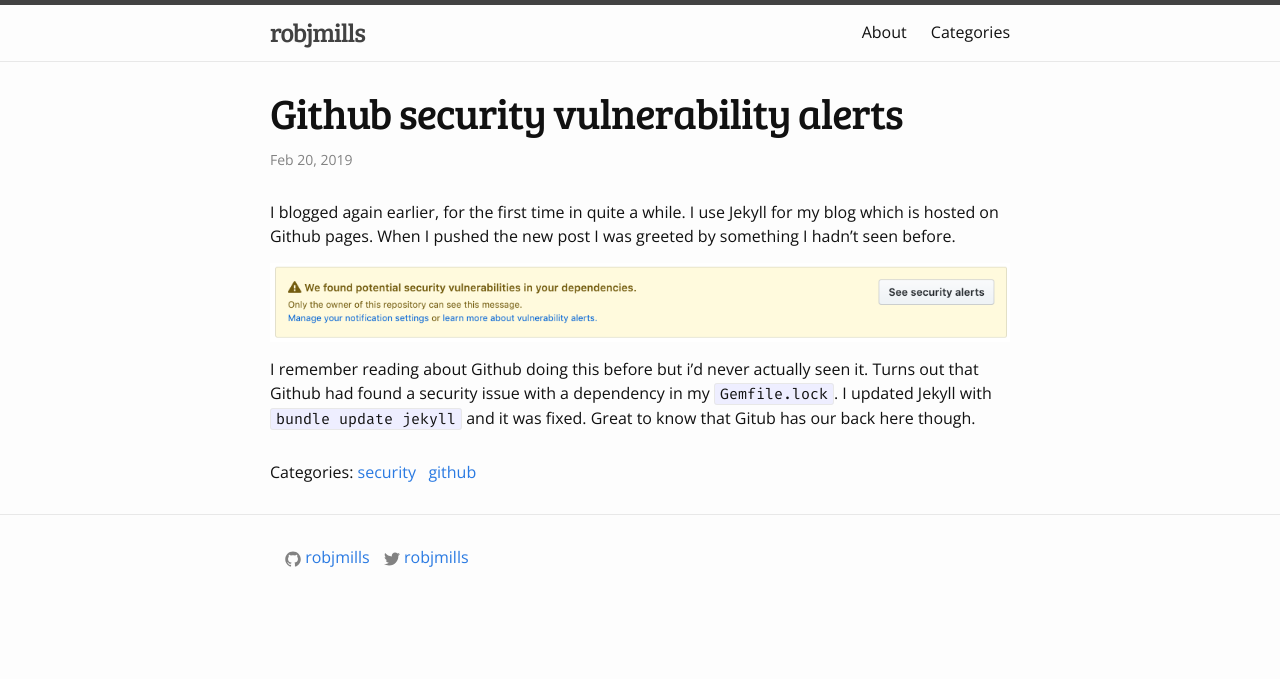
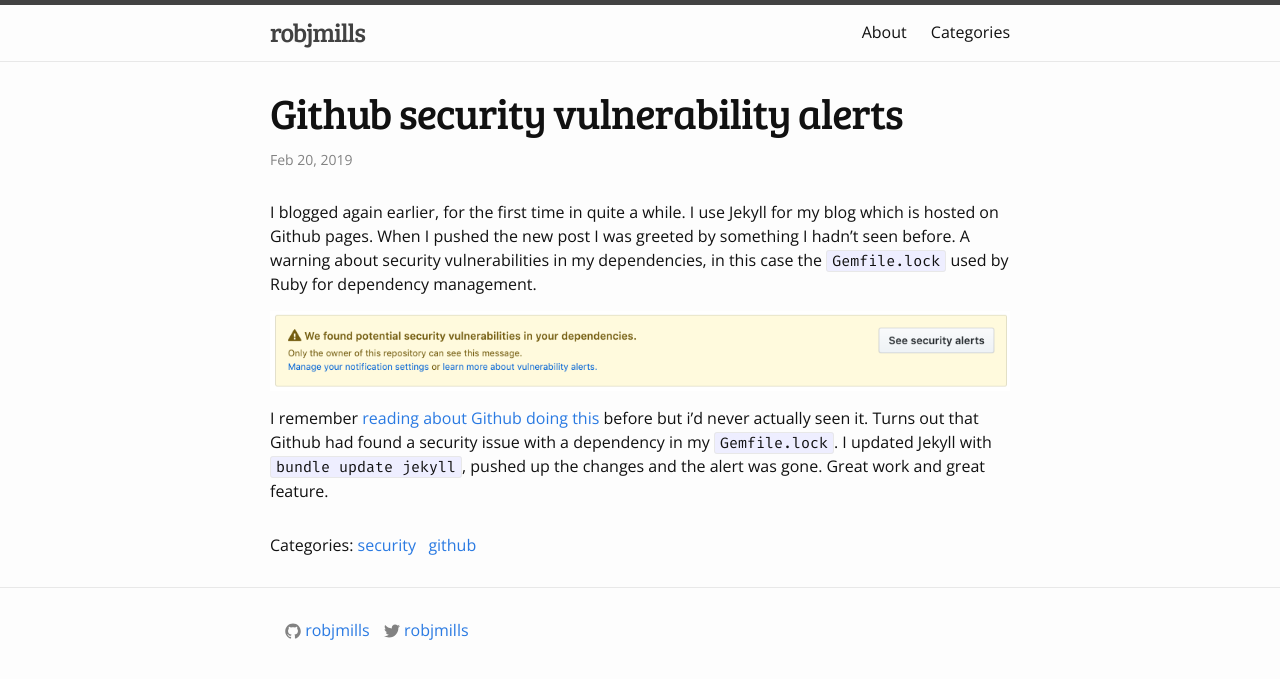
Before and after one commit to robjmills/robjmills.co.uk, a Jekyll site: the page built from _posts/2020-02-20-github-security-vulnerability-alerts.markdown, in a window 1280 px wide. Shown: the top 679 px of the page. Built offline with Jekyll 4.4.1, drawn with Linux system fonts in a browser that asks for light colours; comment, search, counter and statistics services are not loaded.

Commit message:
Update 2020-02-20-github-security-vulnerability-alerts.markdown

```diff
--- a/_posts/2020-02-20-github-security-vulnerability-alerts.markdown
+++ b/_posts/2020-02-20-github-security-vulnerability-alerts.markdown
@@ -6,8 +6,8 @@
 excerpt: Thanks to Github for having my back
 ---
 
-I blogged again earlier, for the first time in quite a while. I use Jekyll for my blog which is hosted on Github pages. When I pushed the new post I was greeted by something I hadn't seen before.
+I blogged again earlier, for the first time in quite a while. I use Jekyll for my blog which is hosted on Github pages. When I pushed the new post I was greeted by something I hadn't seen before. A warning about security vulnerabilities in my dependencies, in this case the `Gemfile.lock` used by Ruby for dependency management.
 
 ![vagrant](/assets/images/github-security.png){:class="img-responsive"}
 
-I remember reading about Github doing this before but i'd never actually seen it. Turns out that Github had found a security issue with a dependency in my `Gemfile.lock`. I updated Jekyll with `bundle update jekyll` and it was fixed. Great to know that Gitub has our back here though.
+I remember [reading about Github doing this](https://help.github.com/en/articles/about-security-alerts-for-vulnerable-dependencies) before but i'd never actually seen it. Turns out that Github had found a security issue with a dependency in my `Gemfile.lock`. I updated Jekyll with `bundle update jekyll`, pushed up the changes and the alert was gone. Great work and great feature.
```
